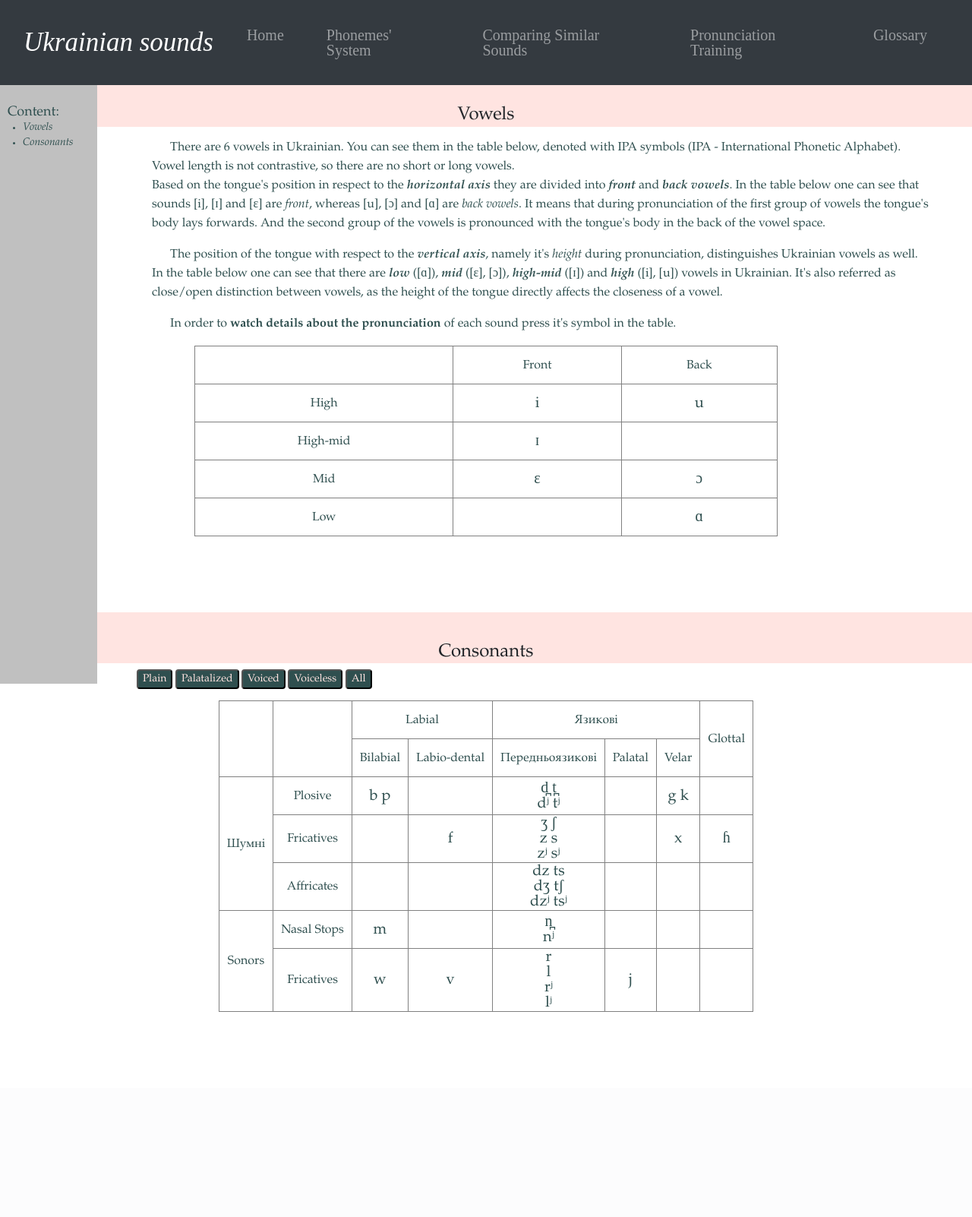
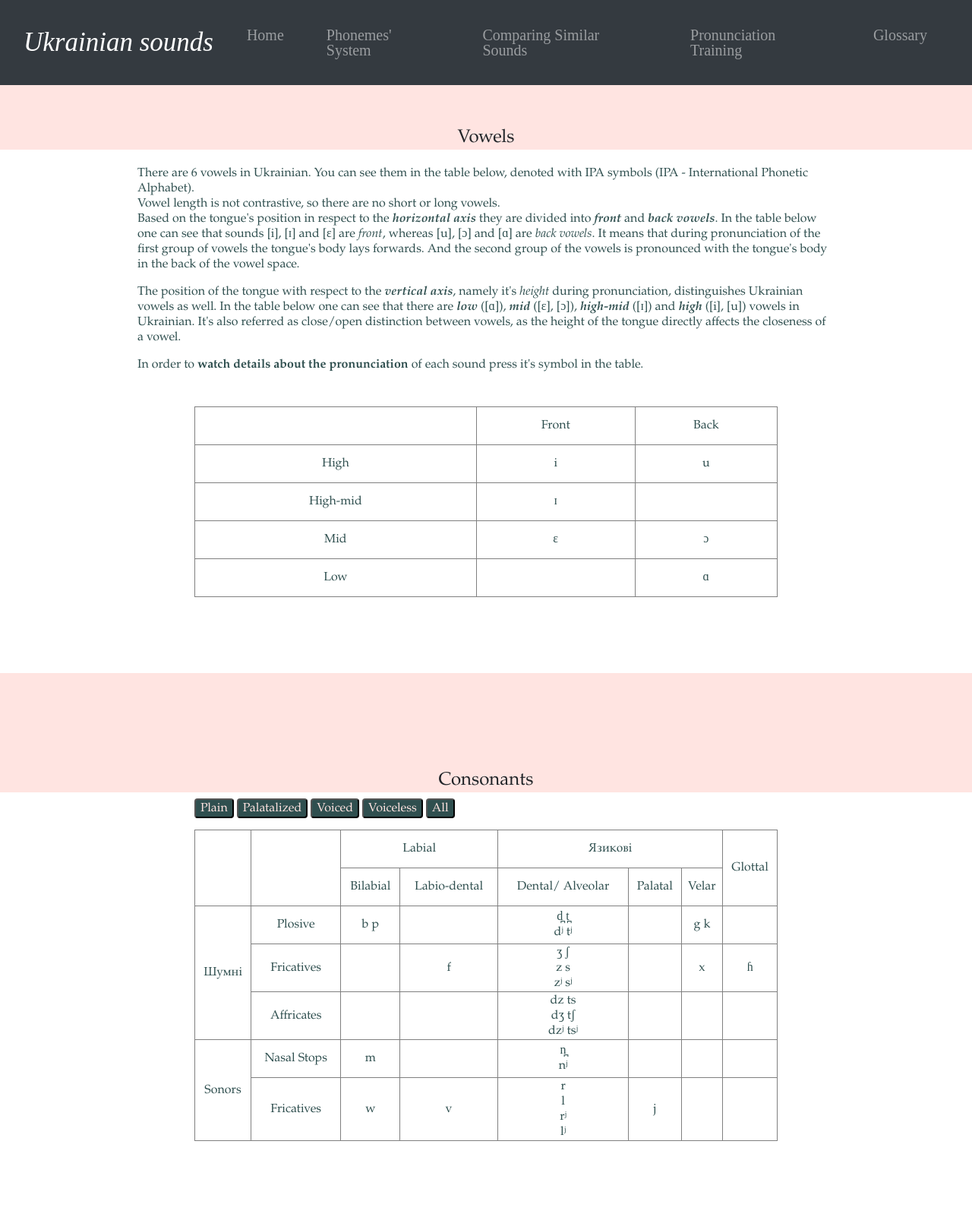
Before and after one commit to Lesia-Chernysh/phonetical-webpage, a Django app: page /allsounds in a window 1280 px wide. Shown: the whole page at 76% size. Before the commit the page ends 1332 px from the top, so only its background shows below. Run offline with Django 3.2, Linux system fonts and the light colour scheme.

Commit message:
making it responsive

```diff
--- a/main/static/main/css/pattern.css
+++ b/main/static/main/css/pattern.css
@@ -1,7 +1,7 @@
 body {
     background: white;
     font-family: Garamond, Baskerville, "Baskerville Old Face", "Hoefler Text", "Times New Roman", serif;
-    font-size: 14px; font-style: normal; font-variant: normal; font-weight: 400; line-height: 20px;
+    font-style: normal; font-variant: normal; font-weight: 400; line-height: 20px;
 }
 
 .navbar {
--- a/main/static/main/css/tables_css_.css
+++ b/main/static/main/css/tables_css_.css
@@ -1,35 +1,45 @@
 .sidebar {background: #C0C0C0; position: fixed; z-index: 1; top: 0; left: 0;
-  height: 100%; width: 10%; overflow-x: hidden; margin-top: 100px; padding-top: 3%; font-size: 14px;}
+  height: 100%; width: 10%; overflow-x: hidden; padding-top: 10%; font-size: 14px;}
 
 .sidebar > p {padding-left: 10px; margin-bottom:0px; color: #2F4F4F;  font-size: 18px;}
 .sidebar > ul {padding-left:30px; color: #2F4F4F; font-style: italic;  font-size: 14px;}
 
 h4 {
-    margin-top: 100px;
     text-align: center;
     background: #FFE4E1;
     width: 100%;
-    padding-top: 3%;
+    padding-top: 10%;
+}
+
+.alert-custom{
+  margin-left: auto;
+  margin-right: auto;
+  color:#2F4F4F;
+  width: 75%;
+ }
+
+.buttons {margin-left:20%;}
+
+.buttons > button {
+    border-radius: 4px;
 }
 
 table{
     margin-left: auto;
     margin-right: auto;
+    width: 60%;
 }
 table, th, td {
   border:1px solid grey;
   margin-top: 15px;
-  padding-left: 10px;
-  padding-right: 10px;
+  padding-left: auto;
+  padding-right: auto;
   height: 50px;
   margin-bottom: 100px;
   text-align: center;
   font-family: Garamond, Baskerville, "Baskerville Old Face", "Hoefler Text", "Times New Roman", serif;
   font-style: normal; font-variant: normal; font-weight: 400; line-height: 20px;
 }
-table, th {font-size: 16px;}
-
-table, td {font-size: 20px;}
 
 table, a{
     color: #2F4F4F;
@@ -43,13 +53,14 @@ figure, figcaption{
     margin: 5px;
     font-size: 20px;
 }
-buttons, button {
-    border-radius: 4px;
-    font-size: 16px;
-}
 
 @media (max-width:600px) {
-
+    .sidebar {
+        font-size: 8px;}
+    .buttons {margin-left:5%;}
+    .buttons > button {font-size: 8px;}
+    table, th {font-size: 8px;}
+    table, td {font-size: 8px;}
 }
 
 @media (min-width:601px) {
@@ -66,5 +77,8 @@ buttons, button {
 }
 
 @media (min-width:1200px) {
-
+    .buttons {margin-left:20%;}
+    .buttons > button {font-size: 16px;}
+    table, th {font-size: 16px;}
+    table, td {font-size: 20px;}
 }
--- a/main/templates/main/allsounds.html
+++ b/main/templates/main/allsounds.html
@@ -3,18 +3,20 @@
 {% block stylesheet %}<link rel="stylesheet" href="{% static 'main/css/tables_css_.css' %}">{% endblock %}
 
 {% block content %}
-<div class="sidebar">
+<button class="navbar-toggler" type="button" data-toggle="collapse" data-target="#collapsibleSidebar">
+        <span class="navbar-toggler-icon"></span>
+</button>
+<div class="collapse collapse-sidebar" id="collapsibleSidebar">
   <p>Content:</p>
   <ul>
-    <li><a href="#vowels">Vowels</a></li>
-    <li><a href="#consonants">Consonants</a></li>
+    <li class="nav-item"><a href="#vowels">Vowels</a></li>
+    <li class="nav-item"><a href="#consonants">Consonants</a></li>
   </ul>
 </div>
 
 <div id="vowels">
 <h4>Vowels</h4>
-<div style="margin-left: 200px; margin-right: 30px; margin-top: 15px; font-size:16px; text-indent: 3ch; padding:0px;
-  line-height: 25px; color: #2F4F4F; width: 80%;">
+<div class="alert alert-custom  fade in alert-dismissable show mt-2">
   <p>There are 6 vowels in Ukrainian. You can see them in the table below, denoted with IPA symbols
     (IPA - International Phonetic Alphabet).
     <br> Vowel length is not contrastive, so there are no short or long vowels.
@@ -35,7 +37,7 @@
   <p>In order to <strong>watch details about the pronunciation</strong> of each sound press it's symbol in the table.</p>
 </div>
 <div class="Vowels">
-<table style="width:60%">
+<table style="overflow-x:auto;">
   <tr>
     <th>&nbsp;</th>
     <th>Front</th>
@@ -67,7 +69,7 @@
 
 <div id="consonants">
 <h4>Consonants</h4>
-<div class="buttons" style="margin-left:180px;">
+<div class="buttons">
   <button type="button" style="border-radius: 4px; background: #2F4F4F; color: #FFE4E1;"
           onclick="Hard()">Plain</button>
   <button type="button" style="border-radius: 4px; background: #2F4F4F; color: #FFE4E1;"
@@ -80,7 +82,7 @@
        " onclick="All()">All</button>
 </div>
 <div>
-<table id="demo">
+<table id="demo" style="overflow-x:auto;">
   <tr>
     <th rowspan="2">&nbsp;</th>
     <th rowspan="2">&nbsp;</th>
@@ -91,7 +93,7 @@
   <tr>
     <th>Bilabial</th>
     <th>Labio-dental</th>
-    <th>Передньоязикові</th>
+    <th>Dental/ Alveolar</th>
     <th>Palatal</th>
     <th>Velar</th>
   </tr>
```
